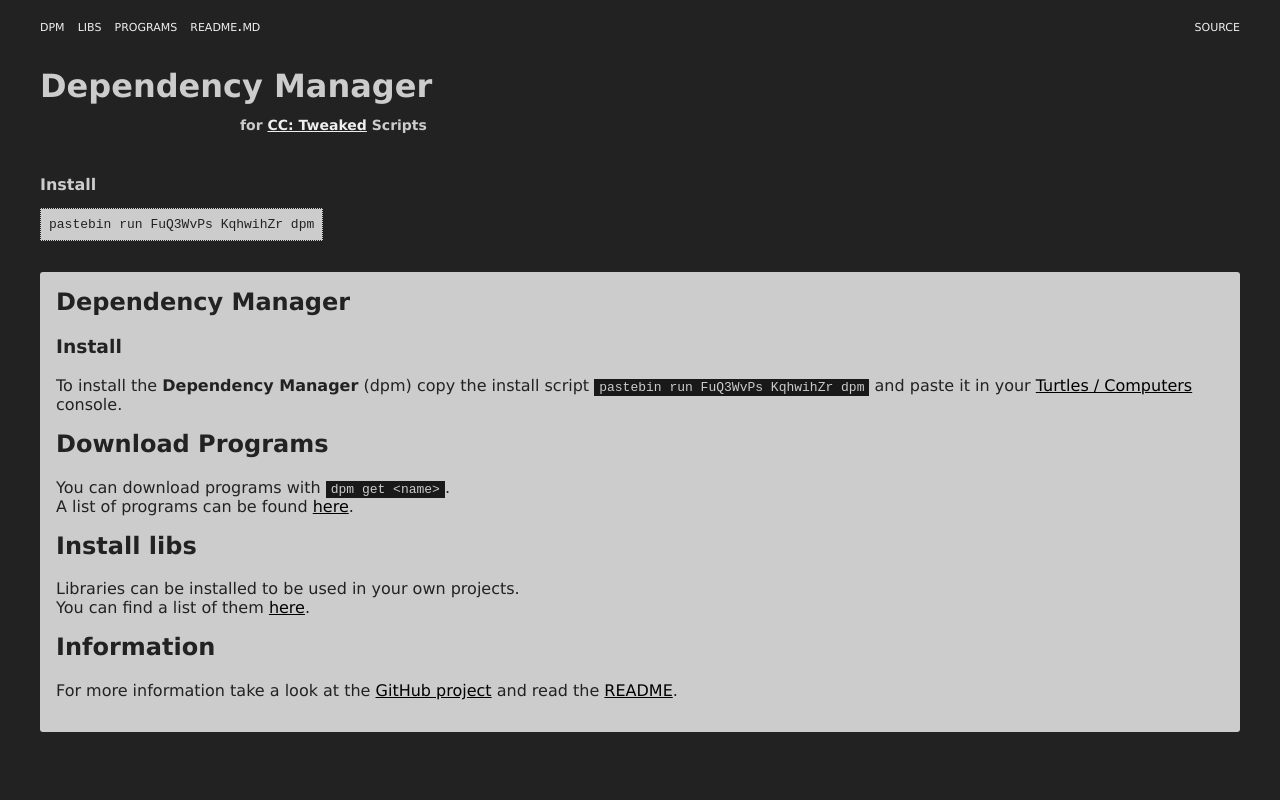
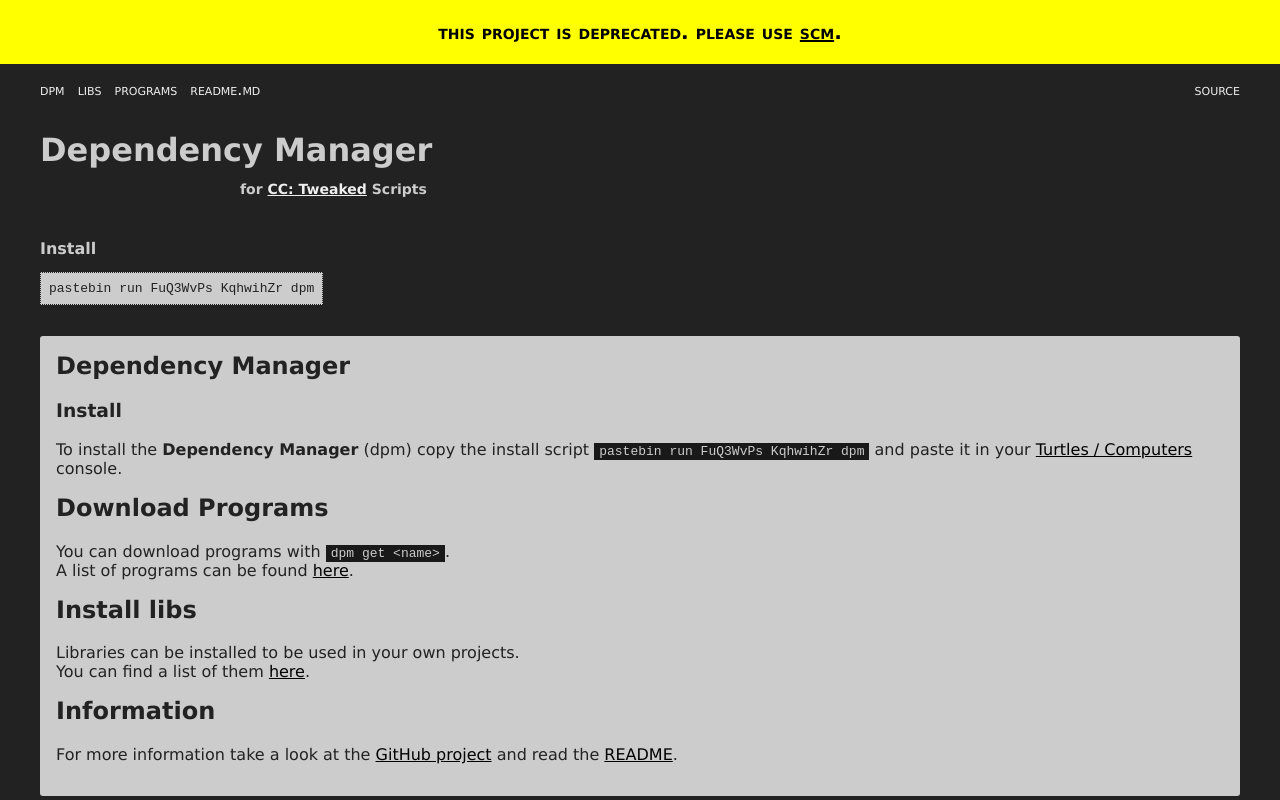
Before and after one commit to ColdIV/dependency-manager, a plain HTML site: page index.html in a window 1280 px wide. Drawn offline with Linux system fonts and the light colour scheme.

Commit message:
Update index.html

```diff
--- a/index.html
+++ b/index.html
@@ -13,6 +13,22 @@
 		</title>
 	</head>
 	<body>
+		<style>
+		.hint {
+		    width: 100%;
+		    padding: 20px;
+		    background: yellow;
+		    color: black;
+		    font-variant: smallcaps;
+		    text-align: center;
+		    font-weight: bold;
+		    font-size: 20px;
+		}
+		.hint a {
+		    color: black;
+		}
+		</style>
+		<div class="hint" style="font-variant: small-caps;">this project is deprecated. please use <a href="https://scm.madefor.cc/">scm</a>.</div>
 		<header>
 			<nav>
 				<a href="#dpm">dpm</a>
```
